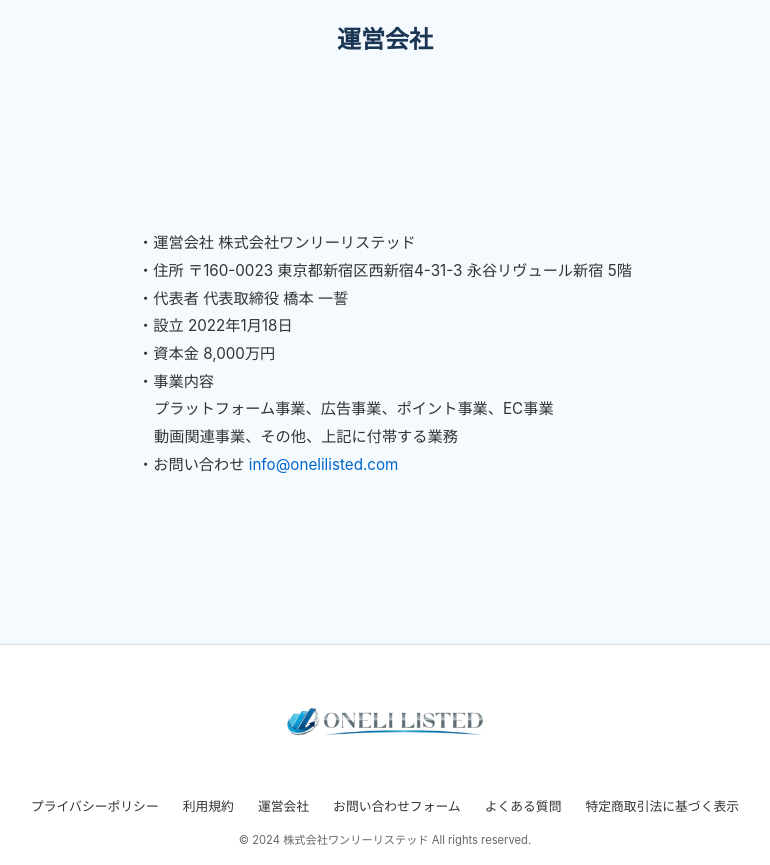
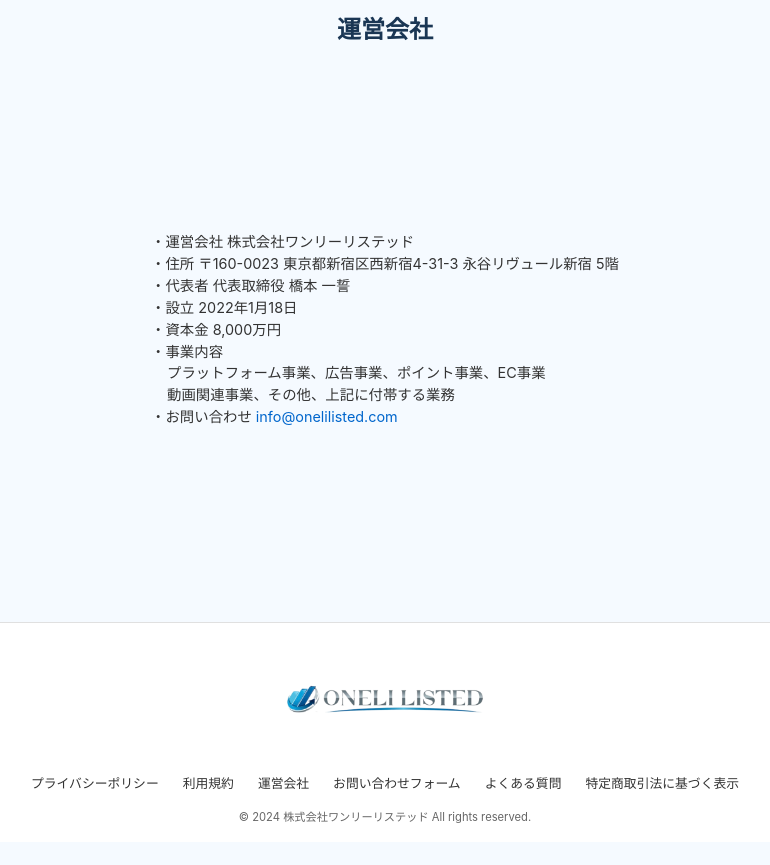
Before and after one commit to rui0608/mirrored-screen-clone, a React (Vite) app: page /company in a window 1280 px wide. Shown: the whole page, without its empty margins (255-1025 px from the left). After the commit the page ends 842 px from the top, so only its background shows below. Built offline with nearby package versions, Linux system fonts and the light colour scheme.

Commit message:
Refactor: Narrow down the scope

```diff
--- a/src/styles/styles.css
+++ b/src/styles/styles.css
@@ -14,13 +14,13 @@ body {
 
 /* Header styles */
 .header {
-  padding: 0.75rem 1.5rem;
+  padding: 0.5rem 1.5rem;
   text-align: center;
   display: flex;
   align-items: center;
   justify-content: center;
-  min-height: 80px;
-  margin-bottom: 0.25rem;
+  min-height: 60px;
+  margin-bottom: 0.1rem;
 }
 
 .header-title {
@@ -37,7 +37,7 @@ body {
 }
 
 .main-content.company-content {
-  padding-top: 0.5rem;
+  padding-top: 0.25rem;
 }
 
 .card {
@@ -62,17 +62,17 @@ body {
 }
 
 .company-info-content {
-  line-height: 1.4;
+  line-height: 1.3;
   color: #333;
 }
 
 .company-info-content p {
-  margin: 0.4rem 0;
-  font-size: 0.95rem;
+  margin: 0.2rem 0;
+  font-size: 0.9rem;
 }
 
 .company-info-content p:first-child {
-  margin-top: 0.1rem;
+  margin-top: 0;
 }
 
 .company-paragraph {
```
